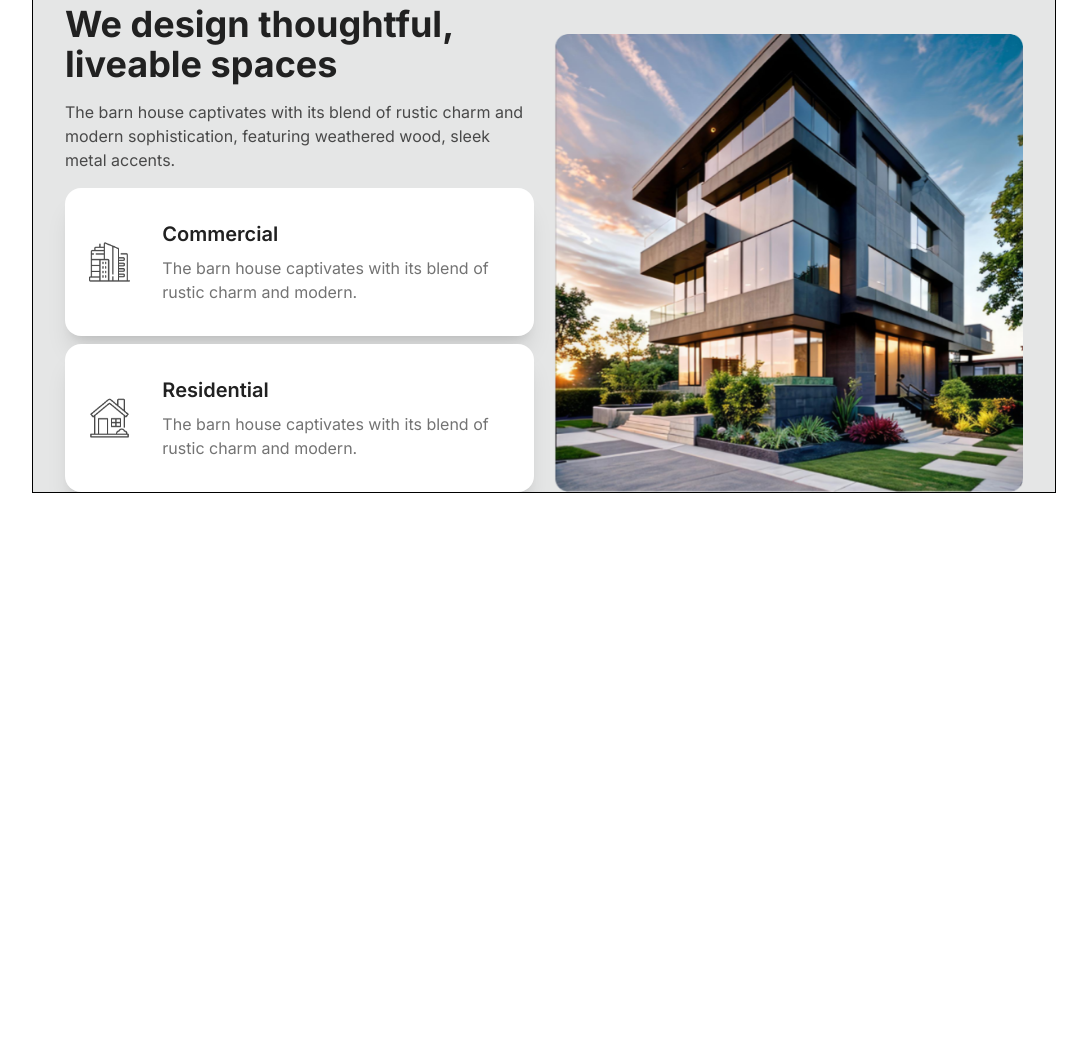
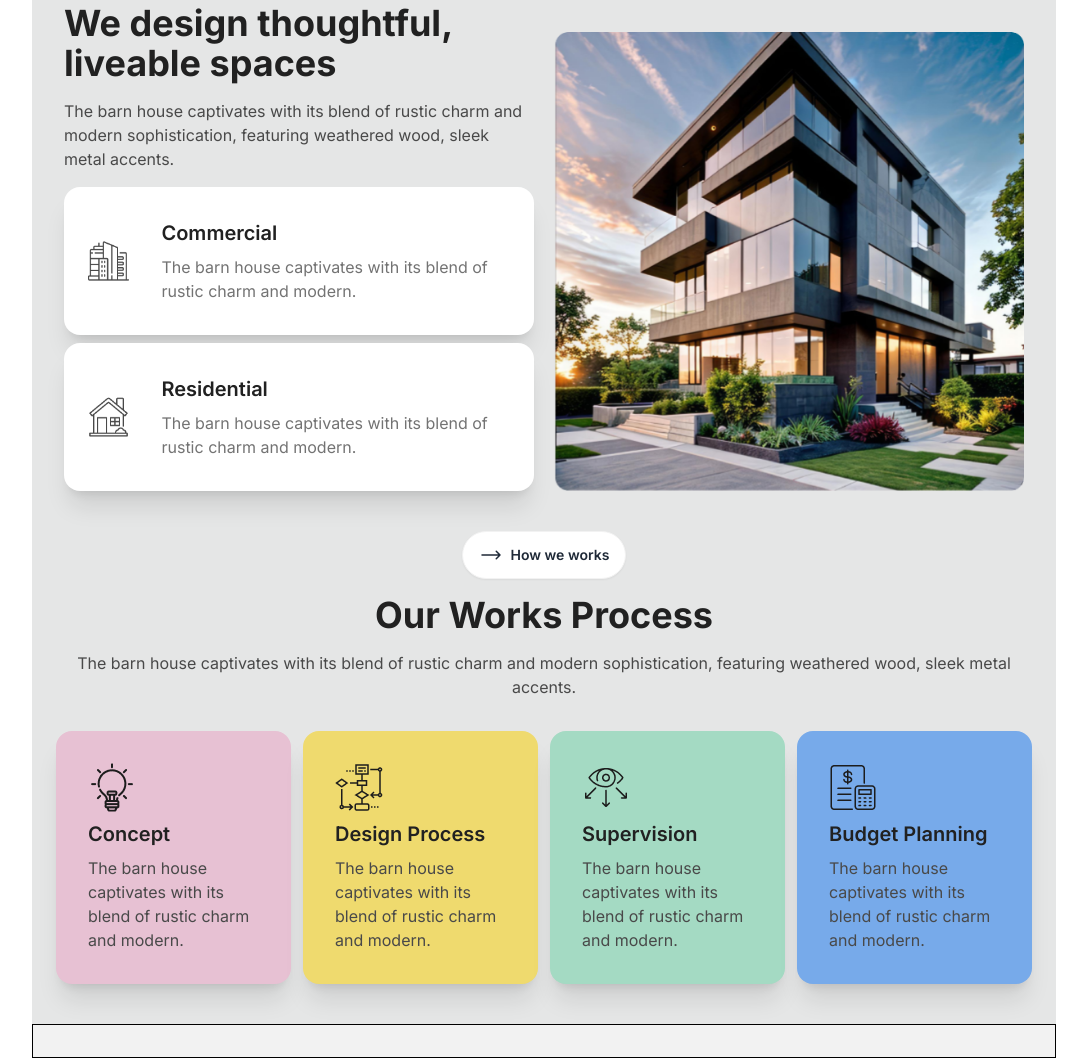
Before and after one commit to NuraidaKashmin/interior-website-assignment, a plain HTML site: page index.html in a window 1280 px wide. Shown: the part 899-1957 px from the top of the page, without its empty margins (96-1183 px from the left). Before the commit the page ends 1392 px from the top, so only its background shows below. Drawn offline with nearby package versions, Linux system fonts and the light colour scheme.

Commit message:
works process section

```diff
--- a/index.html
+++ b/index.html
@@ -105,7 +105,7 @@
     </header>
     <main class="mx-auto xl:px-32">
       <!-- design thoughtful section -->
-      <section class="border-black border bg-base-300 pt-8">
+      <section class="bg-base-300 pt-8">
         <div class="pb-5 hidden lg:block">
           <img src="./assets/Vector.png" alt="vector">
         </div>
@@ -152,6 +152,60 @@
         </div>
       </section>
 
+      <!-- works process section -->
+       <section class="bg-base-300 py-10 px-6 ">
+        <div class="space-y-4 text-center">
+          <button class="btn bg-[#FFFFFF] rounded-full"><svg xmlns="http://www.w3.org/2000/svg" fill="none" viewBox="0 0 24 24" stroke-width="1.5" stroke="currentColor" class="size-6">
+            <path stroke-linecap="round" stroke-linejoin="round" d="M17.25 8.25 21 12m0 0-3.75 3.75M21 12H3" />
+          </svg>
+           How we works</button>
+          <h2 class="text-4xl font-bold text-[#212121]">Our Works Process</h2>
+          <p class="text-[#494949] text-base pb-8">The barn house captivates with its blend of rustic charm and modern sophistication, featuring weathered wood, sleek metal accents.</p>
+        </div>
+        <div class="grid grid-cols-1 md:grid-cols-2 lg:grid-cols-4 gap-3">
+          <div class="card bg-[#E7C1D3] shadow-xl">
+            <div class="card-body">
+              <div>
+                <img src="./assets/concept.png" alt="concept">
+              </div>
+              <h2 class="card-title text-[#212121]">Concept</h2>
+              <p class="text-[#494949] text-base">The barn house captivates with its blend of rustic charm and modern.</p>
+            </div>
+          </div>
+          <div class="card bg-[#EFDA6E] shadow-xl">
+            <div class="card-body">
+              <div>
+                <img src="./assets/flow-chart.png" alt="flow-chart">
+              </div>
+              <h2 class="card-title text-[#212121]">Design Process</h2>
+              <p class="text-[#494949] text-base">The barn house captivates with its blend of rustic charm and modern.</p>
+            </div>
+          </div>
+          <div class="card bg-[#A4DAC3] shadow-xl">
+            <div class="card-body">
+              <div>
+                <img src="./assets/vision.png" alt="vision">
+              </div>
+              <h2 class="card-title text-[#212121]">Supervision</h2>
+              <p class="text-[#494949] text-base">The barn house captivates with its blend of rustic charm and modern.</p>
+            </div>
+          </div>
+          <div class="card bg-[#77AAEA] shadow-xl">
+            <div class="card-body">
+              <div>
+                <img src="./assets/budget-planning.png" alt="budget-planning">
+              </div>
+              <h2 class="card-title text-[#212121]">Budget Planning</h2>
+              <p class="text-[#494949] text-base">The barn house captivates with its blend of rustic charm and modern.</p>
+            </div>
+          </div>
+        </div>
+       </section>
+       <!-- latest portfolio section -->
+       <section class="border-black border bg-base-200 pt-8">
+
+       </section>
+
     </main>
     <footer>
 
```
